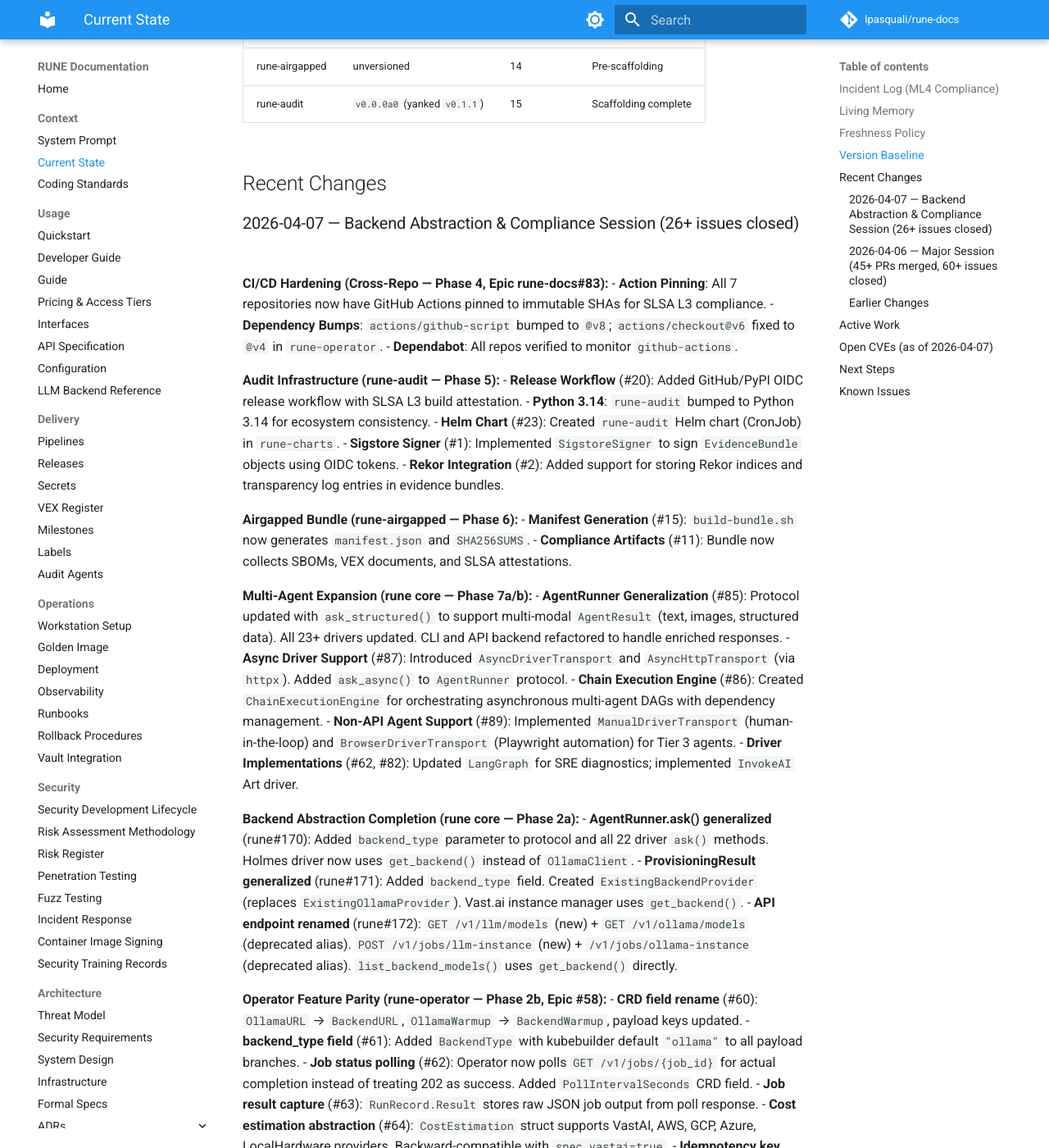
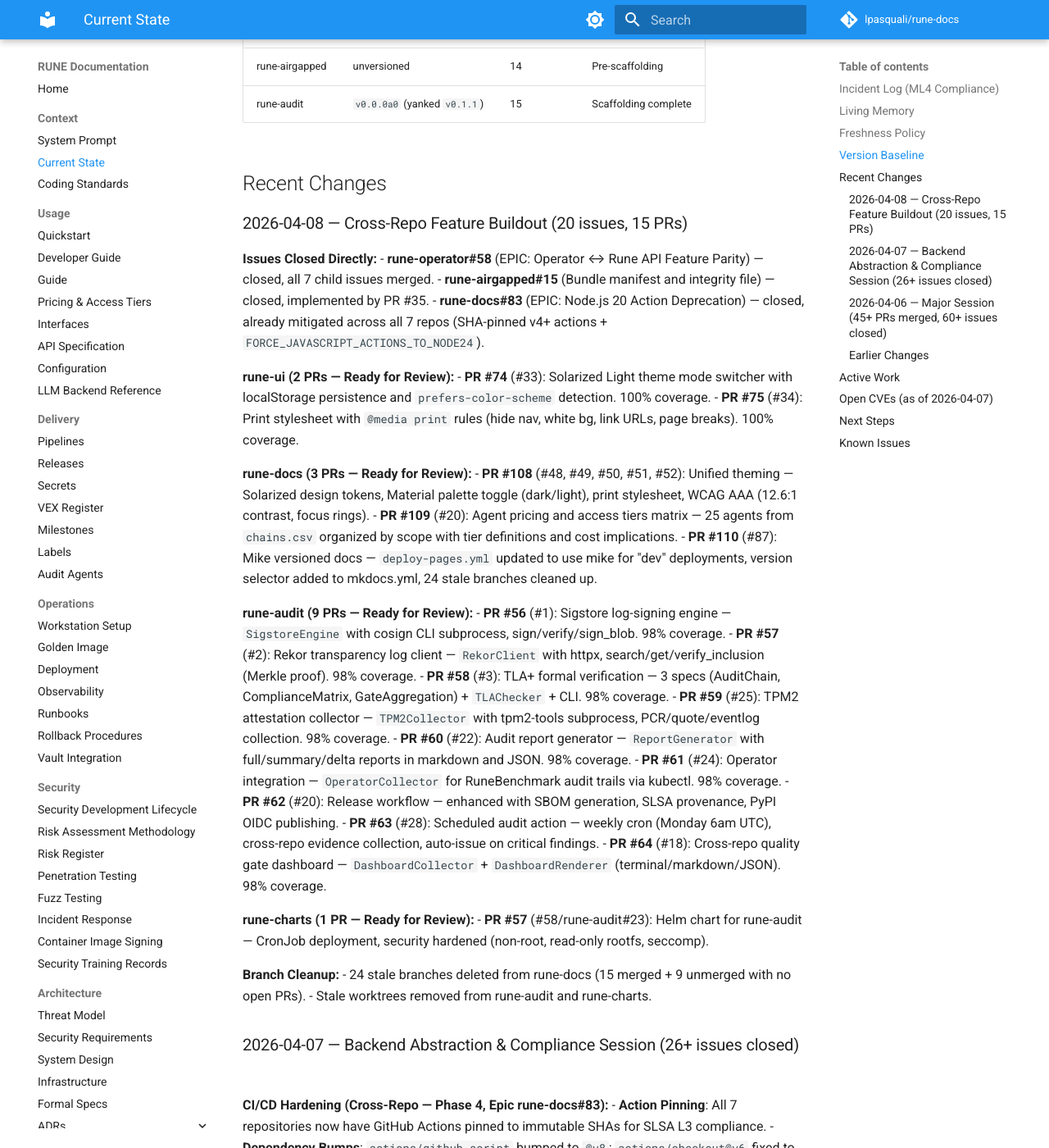
Before and after one commit to lpasquali/rune-docs, an MkDocs documentation site: the page built from docs/context/CURRENT_STATE.md, in a window 1280 px wide and 1400 px high, scrolled down 990 px. Shown: the whole window at 82% size. Built offline with MkDocs 1.6.1 and Material for MkDocs 9.7.7, drawn with Linux system fonts in a browser that asks for light colours; comment, search, counter and statistics services are not loaded; the version menu is left out; some of the changed text lies outside the part shown.

Commit message:
docs: update CURRENT_STATE.md for 2026-04-08 session
- Add 20-issue cross-repo feature buildout (15 PRs across 4 repos)
- Update Active Work table (closed epics removed, new PRs tracked)
- Update Next Steps (merge 15 PRs, airgapped docs)
- Mark freshness date as 2026-04-08

Co-Authored-By: Claude Opus 4.6 (1M context) <noreply@anthropic.com>

```diff
--- a/docs/context/CURRENT_STATE.md
+++ b/docs/context/CURRENT_STATE.md
@@ -14,7 +14,7 @@ RUNE is currently in active pre-alpha development for its core LLM backends, age
 
 This file must be updated whenever system state evolves (per CODING_STANDARDS.md "Atomic Persistence"). If information here conflicts with what you observe in the code or git history, trust what you observe now — then update this file to match reality.
 
-Last updated: **2026-04-07**.
+Last updated: **2026-04-08**.
 
 
 ## Version Baseline
@@ -31,6 +31,40 @@ Last updated: **2026-04-07**.
 
 
 ## Recent Changes
+
+### 2026-04-08 — Cross-Repo Feature Buildout (20 issues, 15 PRs)
+
+**Issues Closed Directly:**
+- **rune-operator#58** (EPIC: Operator ↔ Rune API Feature Parity) — closed, all 7 child issues merged.
+- **rune-airgapped#15** (Bundle manifest and integrity file) — closed, implemented by PR #35.
+- **rune-docs#83** (EPIC: Node.js 20 Action Deprecation) — closed, already mitigated across all 7 repos (SHA-pinned v4+ actions + `FORCE_JAVASCRIPT_ACTIONS_TO_NODE24`).
+
+**rune-ui (2 PRs — Ready for Review):**
+- **PR #74** (#33): Solarized Light theme mode switcher with localStorage persistence and `prefers-color-scheme` detection. 100% coverage.
+- **PR #75** (#34): Print stylesheet with `@media print` rules (hide nav, white bg, link URLs, page breaks). 100% coverage.
+
+**rune-docs (3 PRs — Ready for Review):**
+- **PR #108** (#48, #49, #50, #51, #52): Unified theming — Solarized design tokens, Material palette toggle (dark/light), print stylesheet, WCAG AAA (12.6:1 contrast, focus rings).
+- **PR #109** (#20): Agent pricing and access tiers matrix — 25 agents from `chains.csv` organized by scope with tier definitions and cost implications.
+- **PR #110** (#87): Mike versioned docs — `deploy-pages.yml` updated to use mike for "dev" deployments, version selector added to mkdocs.yml, 24 stale branches cleaned up.
+
+**rune-audit (9 PRs — Ready for Review):**
+- **PR #56** (#1): Sigstore log-signing engine — `SigstoreEngine` with cosign CLI subprocess, sign/verify/sign_blob. 98% coverage.
+- **PR #57** (#2): Rekor transparency log client — `RekorClient` with httpx, search/get/verify_inclusion (Merkle proof). 98% coverage.
+- **PR #58** (#3): TLA+ formal verification — 3 specs (AuditChain, ComplianceMatrix, GateAggregation) + `TLAChecker` + CLI. 98% coverage.
+- **PR #59** (#25): TPM2 attestation collector — `TPM2Collector` with tpm2-tools subprocess, PCR/quote/eventlog collection. 98% coverage.
+- **PR #60** (#22): Audit report generator — `ReportGenerator` with full/summary/delta reports in markdown and JSON. 98% coverage.
+- **PR #61** (#24): Operator integration — `OperatorCollector` for RuneBenchmark audit trails via kubectl. 98% coverage.
+- **PR #62** (#20): Release workflow — enhanced with SBOM generation, SLSA provenance, PyPI OIDC publishing.
+- **PR #63** (#28): Scheduled audit action — weekly cron (Monday 6am UTC), cross-repo evidence collection, auto-issue on critical findings.
+- **PR #64** (#18): Cross-repo quality gate dashboard — `DashboardCollector` + `DashboardRenderer` (terminal/markdown/JSON). 98% coverage.
+
+**rune-charts (1 PR — Ready for Review):**
+- **PR #57** (#58/rune-audit#23): Helm chart for rune-audit — CronJob deployment, security hardened (non-root, read-only rootfs, seccomp).
+
+**Branch Cleanup:**
+- 24 stale branches deleted from rune-docs (15 merged + 9 unmerged with no open PRs).
+- Stale worktrees removed from rune-audit and rune-charts.
 
 ### 2026-04-07 — Backend Abstraction & Compliance Session (26+ issues closed)
 
@@ -140,12 +174,11 @@ Last updated: **2026-04-07**.
 
 | Repo | Issue | Summary | Status |
 |---|---|---|---|
-| rune | [#166](https://github.com/lpasquali/rune/issues/166) | EPIC: Abstract LLM Backend Layer | **Complete** — all 6 phases merged (#167-#172) |
 | rune | [#182](https://github.com/lpasquali/rune/issues/182) | EPIC: 100% Test Coverage Campaign | Created, not started |
-| rune-operator | [#58](https://github.com/lpasquali/rune-operator/issues/58) | EPIC: Operator ↔ Rune API Feature Parity | **Complete** — all 7 child issues (#59-#65) closed |
-| rune-docs | [#48](https://github.com/lpasquali/rune-docs/issues/48) | Epic: Unified theming and accessibility | Not started |
-| rune-docs | [#83](https://github.com/lpasquali/rune-docs/issues/83) | EPIC: Node.js 20 Action Deprecation | Not started |
-| rune-airgapped | [#23](https://github.com/lpasquali/rune-airgapped/issues/23) | EPIC: Network Isolation & Least-Privilege Security | PRs merged, issues to close |
+| rune-docs | [#48](https://github.com/lpasquali/rune-docs/issues/48) | Epic: Unified theming and accessibility | PR #108 — Ready for Review |
+| rune-docs | [#87](https://github.com/lpasquali/rune-docs/issues/87) | Versioned docs with mike | PR #110 — Ready for Review |
+| rune-audit | [#1](https://github.com/lpasquali/rune-audit/issues/1)–[#28](https://github.com/lpasquali/rune-audit/issues/28) | 10 features (Sigstore, Rekor, TLA+, TPM2, reports, dashboard, etc.) | 9 PRs — Ready for Review |
+| rune-charts | [#58](https://github.com/lpasquali/rune-charts/issues/58) | Helm chart for rune-audit | PR #57 — Ready for Review |
 | rune-airgapped | [#24](https://github.com/lpasquali/rune-airgapped/issues/24) | EPIC: Customer Documentation & Guides | Not started |
 
 
@@ -162,12 +195,13 @@ Last updated: **2026-04-07**.
 
 ## Next Steps
 
-- Complete backend abstraction phases 4-6 (agent interface, provisioning, API endpoints).
-- Run 100% coverage campaign across all repos.
+- **Merge 15 open PRs** across rune-ui, rune-docs, rune-audit, and rune-charts (all CI-green, Ready for Review).
+- Run 100% coverage campaign across all repos (rune#182).
 - Enable Dependabot on all repos.
 - Fix remaining open CVEs (pip upgrade, CodeQL alerts).
 - Implement `/v1/estimates` end-to-end validation in docker-compose.
 - Explore Gateway API Inference Extension (`k8s-inference` backend type).
+- Customer documentation for rune-airgapped (rune-airgapped#24).
 
 
 ## Known Issues
```
